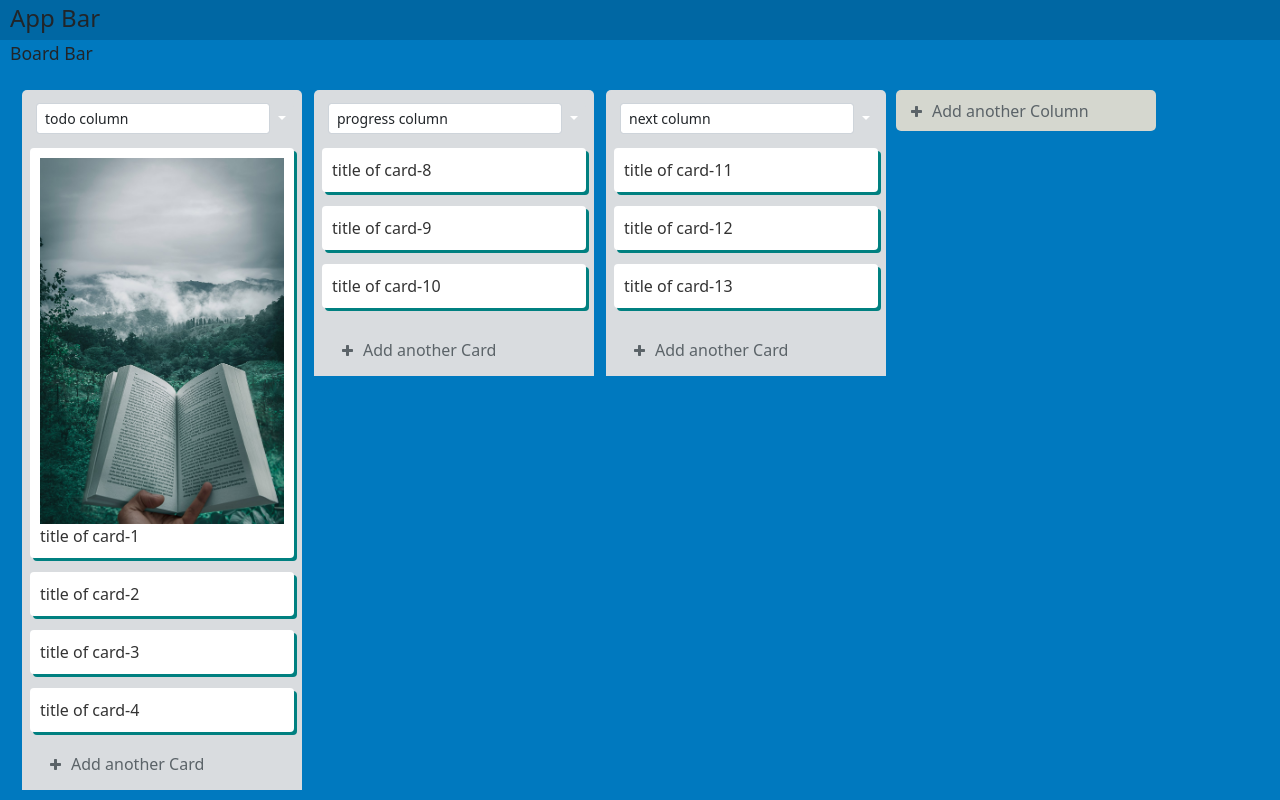
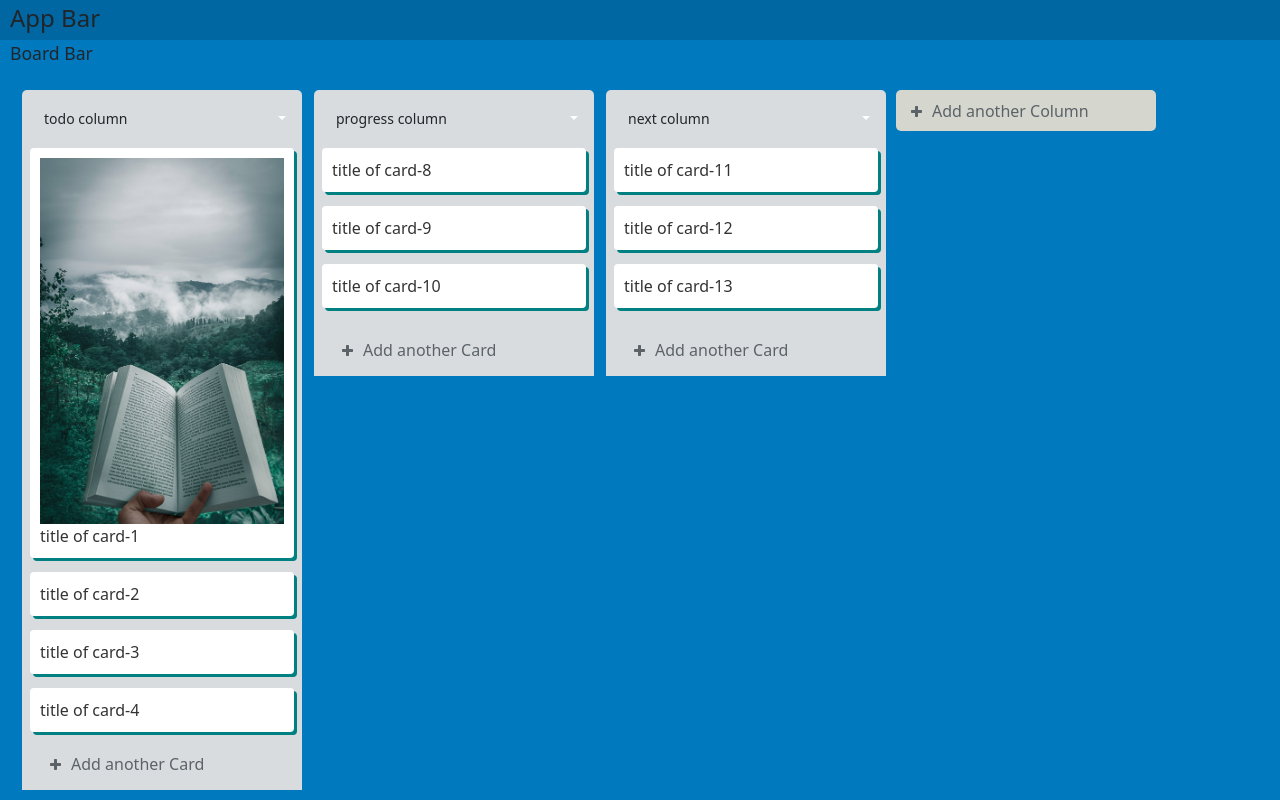
Before and after one commit to devgurbir/trello-clone-solo, a React (Create React App) app in the folder frontend/: page / in a window 1280 px wide. Built offline with nearby package versions, Linux system fonts and the light colour scheme.

Commit message:
drag and drop feature completed

```diff
--- a/frontend/src/BoardComponent/components/CardContainer/Column.jsx
+++ b/frontend/src/BoardComponent/components/CardContainer/Column.jsx
@@ -15,7 +15,6 @@ const Column = (props) => {
   const [column, setColumn] = useState(props.columns);
   const [dragingItem, setDragingitem] = useState(false);
   const [showConfirmModal, setShowConfirmModal] = useState(false);
-
   const [columnvalue, setColumnvalue] = useState();
   const dispatch = useDispatch();
 
@@ -158,14 +157,14 @@ const Column = (props) => {
               grpIndex={grpIndex}
             />
           </div>
-          <ModalRemoveColumn
-            show={showConfirmModal}
-            onAction={onConfirmModalAction}
-            title="remove column"
-            content={`Are you sure you want to remove <strong> ${title} <strong>`}
-          />
         </div>
       ))}
+      <ModalRemoveColumn
+        show={showConfirmModal}
+        onAction={onConfirmModalAction}
+        title="remove column"
+        content={`Are you sure you want to remove?`}
+      />
     </>
   );
 };
--- a/frontend/src/BoardComponent/styles/Column.module.css
+++ b/frontend/src/BoardComponent/styles/Column.module.css
@@ -39,7 +39,8 @@
   font-weight: bold;
 }
 .titleFormChange {
-  background-color: rgb(70, 79, 88);
+  background: rgb(217, 220, 223) !important;
+  border: rgb(217, 220, 223) !important;
   cursor: pointer;
   /* border: none !important; */
 }
```
